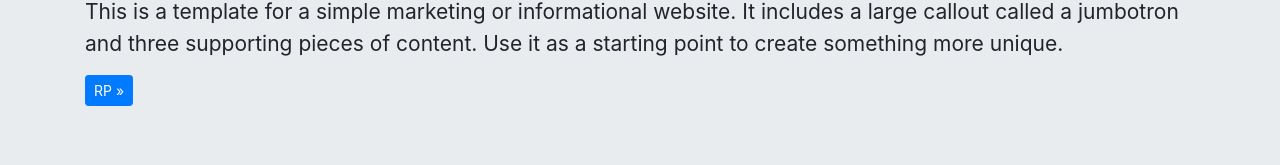
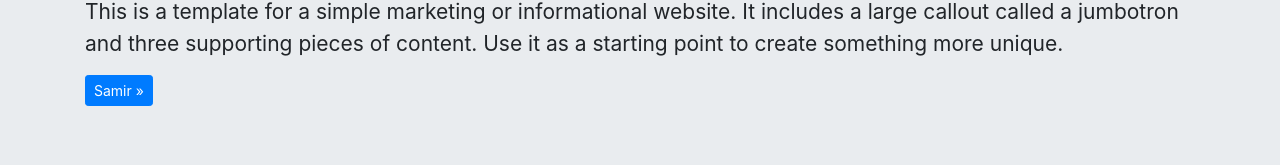
Before and after one commit to samirkariya/Static-WebSite, a JavaScript app: page /about in a window 1280 px wide. Shown: the part 230-395 px from the top of the page. Built offline with nearby package versions, Linux system fonts and the light colour scheme.

Commit message:
Update About.js
Name Changed in About File.

```diff
--- a/src/pages/About.js
+++ b/src/pages/About.js
@@ -6,7 +6,7 @@ function About() {
                 <div class="container">
                     <h1 class="display-5">About us</h1>
                     <p style={{fontSize:21}}>This is a template for a simple marketing or informational website. It includes a large callout called a jumbotron and three supporting pieces of content. Use it as a starting point to create something more unique.</p>
-                    <p><a class="btn btn-primary btn-sm" href="#" role="button">RP &raquo;</a></p>
+                    <p><a class="btn btn-primary btn-sm" href="#" role="button">Samir &raquo;</a></p>
                 </div>
             </div>
         </main>
```
